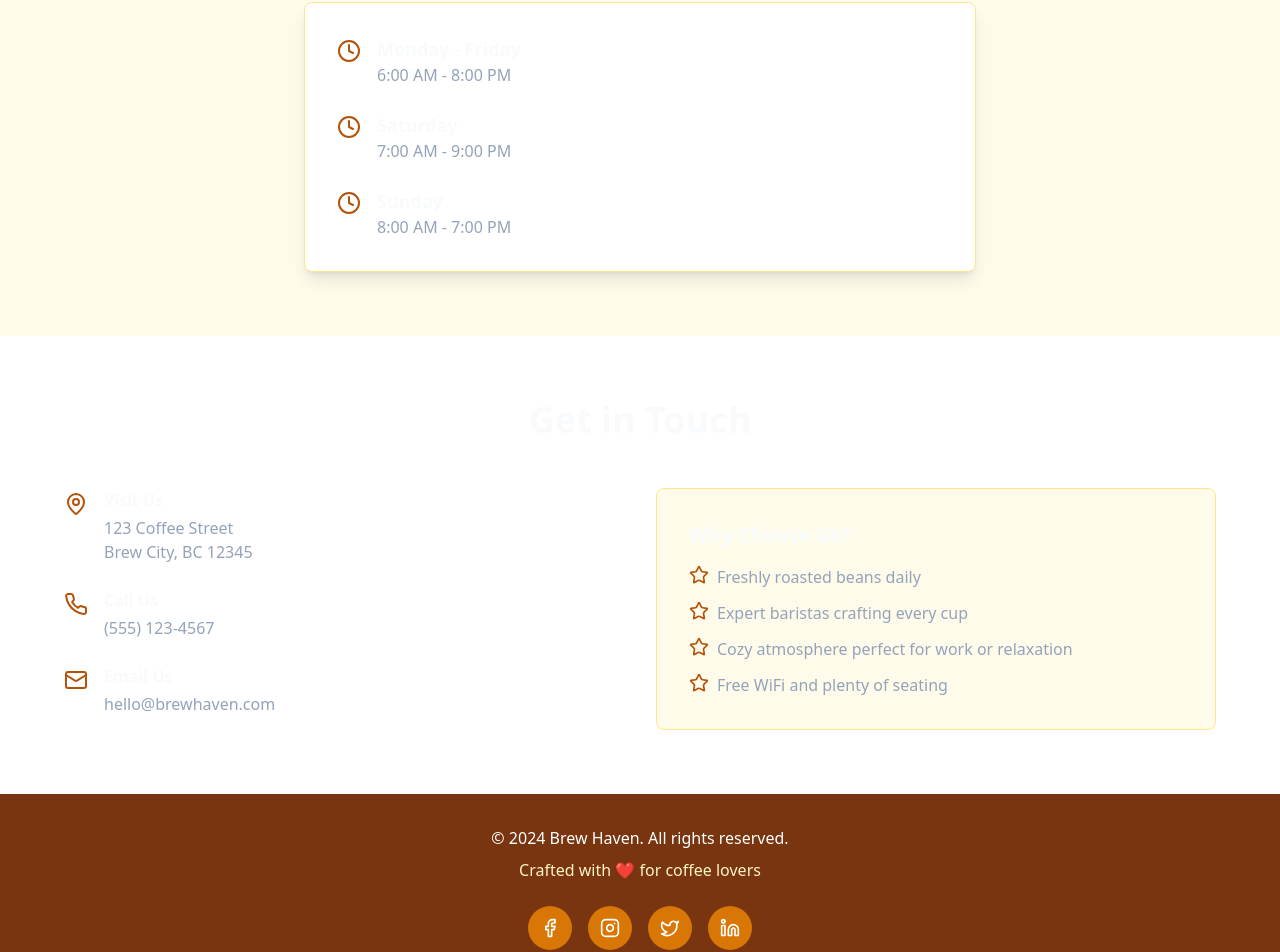
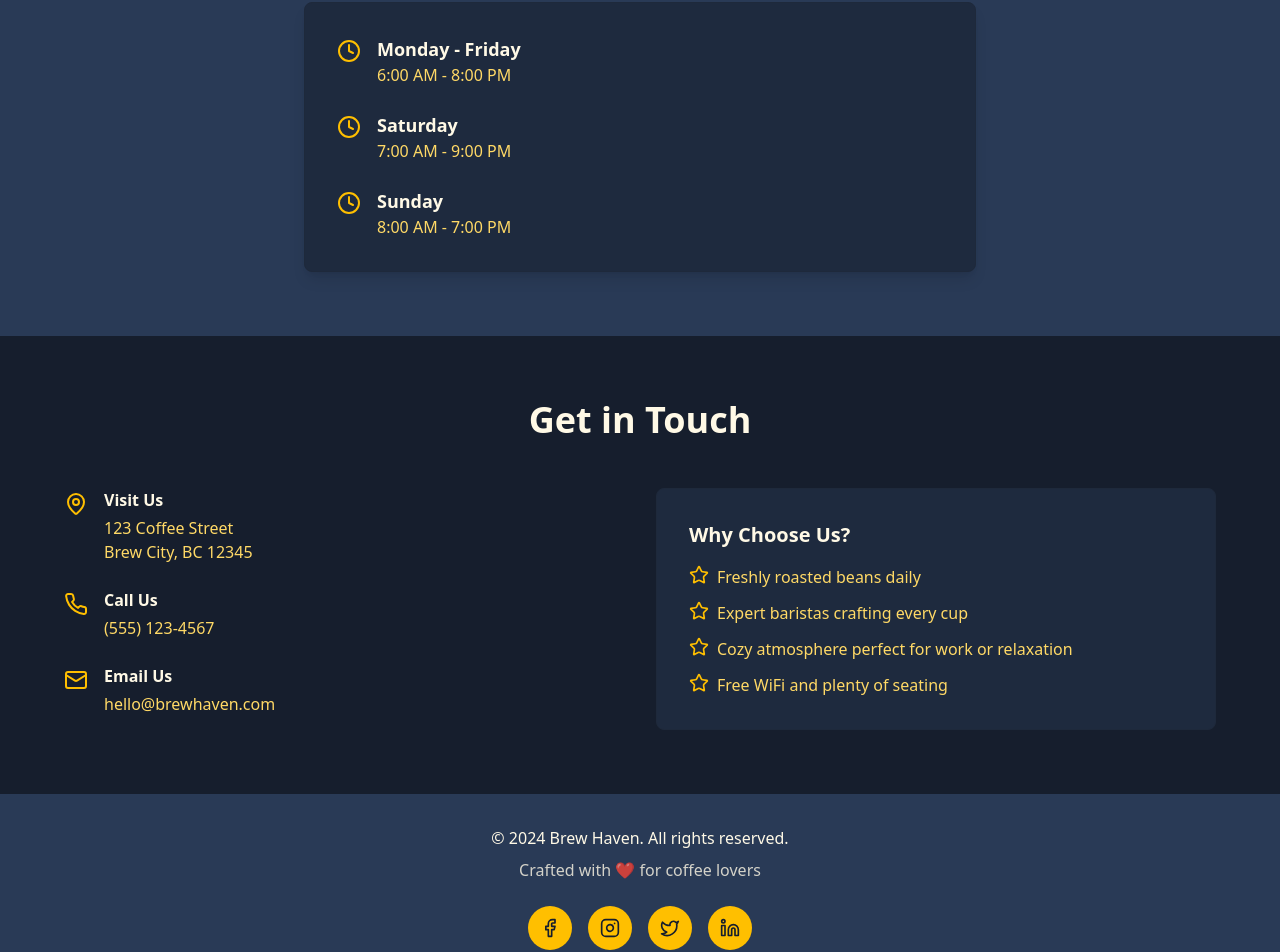
Before and after one commit to Buildify-UG/coffee-shop-landing-8051a63f-d1b6-4b54-a8c4-7b7903f90d9b, a React (Vite) app: page / in a window 1280 px wide. Shown: the part 1193-2145 px from the top of the page. Built offline with nearby package versions, Linux system fonts and the light colour scheme.

Commit message:
Updated project files

```diff
--- a/src/index.css
+++ b/src/index.css
@@ -5,26 +5,26 @@
 @layer base {
   :root{
      --radius: 0.5rem;
-     --background: 222.2 84% 4.9%;
-    --foreground: 210 40% 98%;
+     --background: 218 35% 13%;
+    --foreground: 45 100% 95%;
 
-    --card: 222.2 84% 4.9%;
-    --card-foreground: 210 40% 98%;
+    --card: 218 35% 18%;
+    --card-foreground: 45 100% 95%;
 
-    --popover: 222.2 84% 4.9%;
-    --popover-foreground: 210 40% 98%;
+    --popover: 218 35% 18%;
+    --popover-foreground: 45 100% 95%;
 
-    --primary: 174 63% 44%;
-    --primary-foreground: 210 40% 98%;
+    --primary: 45 100% 50%;
+    --primary-foreground: 218 35% 13%;
 
-    --secondary: 217.2 32.6% 17.5%;
-    --secondary-foreground: 210 40% 98%;
+    --secondary: 218 35% 25%;
+    --secondary-foreground: 45 100% 95%;
 
-    --muted: 217.2 32.6% 17.5%;
-    --muted-foreground: 215 20.2% 65.1%;
+    --muted: 218 35% 25%;
+    --muted-foreground: 45 100% 70%;
 
-    --accent: 217.2 32.6% 17.5%;
-    --accent-foreground: 210 40% 98%;
+    --accent: 45 100% 50%;
+    --accent-foreground: 218 35% 13%;
 
     --destructive: 0 62.8% 30.6%;
     --destructive-foreground: 210 40% 98%;
@@ -42,26 +42,26 @@
     --sidebar-ring: 217.2 91.2% 59.8%;
   }
   .light {
-    --background: 0 0% 100%;
-    --foreground: 222.2 84% 4.9%;
+    --background: 45 100% 97%;
+    --foreground: 218 35% 13%;
 
     --card: 0 0% 100%;
-    --card-foreground: 222.2 84% 4.9%;
+    --card-foreground: 218 35% 13%;
 
     --popover: 0 0% 100%;
-    --popover-foreground: 222.2 84% 4.9%;
+    --popover-foreground: 218 35% 13%;
 
-    --primary: 174 63% 44%;
-    --primary-foreground: 210 40% 98%;
+    --primary: 45 100% 50%;
+    --primary-foreground: 218 35% 13%;
 
-    --secondary: 210 40% 96.1%;
-    --secondary-foreground: 222.2 47.4% 11.2%;
+    --secondary: 218 35% 25%;
+    --secondary-foreground: 45 100% 95%;
 
-    --muted: 210 40% 96.1%;
-    --muted-foreground: 215.4 16.3% 46.9%;
+    --muted: 218 35% 90%;
+    --muted-foreground: 218 35% 40%;
 
-    --accent: 210 40% 96.1%;
-    --accent-foreground: 222.2 47.4% 11.2%;
+    --accent: 45 100% 50%;
+    --accent-foreground: 218 35% 13%;
 
     --destructive: 0 84.2% 60.2%;
     --destructive-foreground: 210 40% 98%;
--- a/src/pages/Index.tsx
+++ b/src/pages/Index.tsx
@@ -91,7 +91,7 @@ const Index = () => {
       </header>
 
       {/* Quick Info Bar */}
-      <div className="bg-amber-700 text-white py-4">
+      <div className="bg-primary text-primary-foreground py-4">
         <div className="max-w-6xl mx-auto px-4 flex flex-wrap justify-center gap-8">
           <div className="flex items-center gap-2">
             <MapPin className="w-5 h-5" />
@@ -109,18 +109,18 @@ const Index = () => {
       </div>
 
       {/* Menu Section */}
-      <section className="py-16 px-4 bg-white">
+      <section className="py-16 px-4 bg-background">
         <div className="max-w-6xl mx-auto">
           <h2 className="text-4xl font-bold text-center mb-12 text-foreground">Our Menu</h2>
           <div className="grid md:grid-cols-3 gap-8">
             {menuItems.map((section) => (
-              <div key={section.category} className="bg-amber-50 rounded-lg p-8 border border-amber-200">
-                <h3 className="text-2xl font-bold mb-6 text-amber-900">{section.category}</h3>
+              <div key={section.category} className="bg-card rounded-lg p-8 border border-border">
+                <h3 className="text-2xl font-bold mb-6 text-primary">{section.category}</h3>
                 <div className="space-y-4">
                   {section.items.map((item) => (
-                    <div key={item.name} className="flex justify-between items-center pb-3 border-b border-amber-100">
+                    <div key={item.name} className="flex justify-between items-center pb-3 border-b border-border">
                       <span className="text-foreground font-medium">{item.name}</span>
-                      <span className="text-amber-700 font-semibold">{item.price}</span>
+                      <span className="text-primary font-semibold">{item.price}</span>
                     </div>
                   ))}
                 </div>
@@ -131,14 +131,14 @@ const Index = () => {
       </section>
 
       {/* Hours Section */}
-      <section className="py-16 px-4 bg-amber-50">
+      <section className="py-16 px-4 bg-secondary">
         <div className="max-w-6xl mx-auto">
           <h2 className="text-4xl font-bold text-center mb-12 text-foreground">Hours of Operation</h2>
-          <div className="bg-white rounded-lg shadow-lg p-8 max-w-2xl mx-auto border border-amber-200">
+          <div className="bg-card rounded-lg shadow-lg p-8 max-w-2xl mx-auto border border-border">
             <div className="space-y-6">
               {hours.map((schedule) => (
                 <div key={schedule.day} className="flex items-start gap-4">
-                  <Clock className="w-6 h-6 text-amber-700 mt-1 flex-shrink-0" />
+                  <Clock className="w-6 h-6 text-primary mt-1 flex-shrink-0" />
                   <div className="flex-1">
                     <p className="font-semibold text-foreground text-lg">{schedule.day}</p>
                     <p className="text-muted-foreground">{schedule.time}</p>
@@ -151,28 +151,28 @@ const Index = () => {
       </section>
 
       {/* Contact Section */}
-      <section className="py-16 px-4 bg-white">
+      <section className="py-16 px-4 bg-background">
         <div className="max-w-6xl mx-auto">
           <h2 className="text-4xl font-bold text-center mb-12 text-foreground">Get in Touch</h2>
           <div className="grid md:grid-cols-2 gap-8">
             {/* Contact Info */}
             <div className="space-y-6">
               <div className="flex gap-4">
-                <MapPin className="w-6 h-6 text-amber-700 flex-shrink-0 mt-1" />
+                <MapPin className="w-6 h-6 text-primary flex-shrink-0 mt-1" />
                 <div>
                   <h3 className="font-semibold text-foreground mb-1">Visit Us</h3>
                   <p className="text-muted-foreground">123 Coffee Street<br />Brew City, BC 12345</p>
                 </div>
               </div>
               <div className="flex gap-4">
-                <Phone className="w-6 h-6 text-amber-700 flex-shrink-0 mt-1" />
+                <Phone className="w-6 h-6 text-primary flex-shrink-0 mt-1" />
                 <div>
                   <h3 className="font-semibold text-foreground mb-1">Call Us</h3>
                   <p className="text-muted-foreground">(555) 123-4567</p>
                 </div>
               </div>
               <div className="flex gap-4">
-                <Mail className="w-6 h-6 text-amber-700 flex-shrink-0 mt-1" />
+                <Mail className="w-6 h-6 text-primary flex-shrink-0 mt-1" />
                 <div>
                   <h3 className="font-semibold text-foreground mb-1">Email Us</h3>
                   <p className="text-muted-foreground">hello@brewhaven.com</p>
@@ -181,23 +181,23 @@ const Index = () => {
             </div>
 
             {/* Quick Message */}
-            <div className="bg-amber-50 rounded-lg p-8 border border-amber-200">
+            <div className="bg-card rounded-lg p-8 border border-border">
               <h3 className="text-xl font-semibold mb-4 text-foreground">Why Choose Us?</h3>
               <ul className="space-y-3">
                 <li className="flex gap-2">
-                  <Star className="w-5 h-5 text-amber-700 flex-shrink-0" />
+                  <Star className="w-5 h-5 text-primary flex-shrink-0" />
                   <span className="text-muted-foreground">Freshly roasted beans daily</span>
                 </li>
                 <li className="flex gap-2">
-                  <Star className="w-5 h-5 text-amber-700 flex-shrink-0" />
+                  <Star className="w-5 h-5 text-primary flex-shrink-0" />
                   <span className="text-muted-foreground">Expert baristas crafting every cup</span>
                 </li>
                 <li className="flex gap-2">
-                  <Star className="w-5 h-5 text-amber-700 flex-shrink-0" />
+                  <Star className="w-5 h-5 text-primary flex-shrink-0" />
                   <span className="text-muted-foreground">Cozy atmosphere perfect for work or relaxation</span>
                 </li>
                 <li className="flex gap-2">
-                  <Star className="w-5 h-5 text-amber-700 flex-shrink-0" />
+                  <Star className="w-5 h-5 text-primary flex-shrink-0" />
                   <span className="text-muted-foreground">Free WiFi and plenty of seating</span>
                 </li>
               </ul>
@@ -207,24 +207,24 @@ const Index = () => {
       </section>
 
       {/* Footer */}
-      <footer className="bg-amber-900 text-white py-8 px-4">
+      <footer className="bg-secondary text-secondary-foreground py-8 px-4">
         <div className="max-w-6xl mx-auto text-center">
           <p className="mb-2">&copy; 2024 Brew Haven. All rights reserved.</p>
-          <p className="text-amber-100">Crafted with ❤️ for coffee lovers</p>
+          <p className="text-secondary-foreground/80">Crafted with ❤️ for coffee lovers</p>
 
           {/* Social Media Links */}
           <div className="flex gap-4 justify-center mt-6">
-            <a href="#" className="bg-amber-600 hover:bg-amber-700 p-3 rounded-full transition-colors">
-              <Facebook className="w-5 h-5 text-white" />
+            <a href="#" className="bg-primary hover:bg-primary/90 p-3 rounded-full transition-colors">
+              <Facebook className="w-5 h-5 text-primary-foreground" />
             </a>
-            <a href="#" className="bg-amber-600 hover:bg-amber-700 p-3 rounded-full transition-colors">
-              <Instagram className="w-5 h-5 text-white" />
+            <a href="#" className="bg-primary hover:bg-primary/90 p-3 rounded-full transition-colors">
+              <Instagram className="w-5 h-5 text-primary-foreground" />
             </a>
-            <a href="#" className="bg-amber-600 hover:bg-amber-700 p-3 rounded-full transition-colors">
-              <Twitter className="w-5 h-5 text-white" />
+            <a href="#" className="bg-primary hover:bg-primary/90 p-3 rounded-full transition-colors">
+              <Twitter className="w-5 h-5 text-primary-foreground" />
             </a>
-            <a href="#" className="bg-amber-600 hover:bg-amber-700 p-3 rounded-full transition-colors">
-              <Linkedin className="w-5 h-5 text-white" />
+            <a href="#" className="bg-primary hover:bg-primary/90 p-3 rounded-full transition-colors">
+              <Linkedin className="w-5 h-5 text-primary-foreground" />
             </a>
           </div>
         </div>
```
